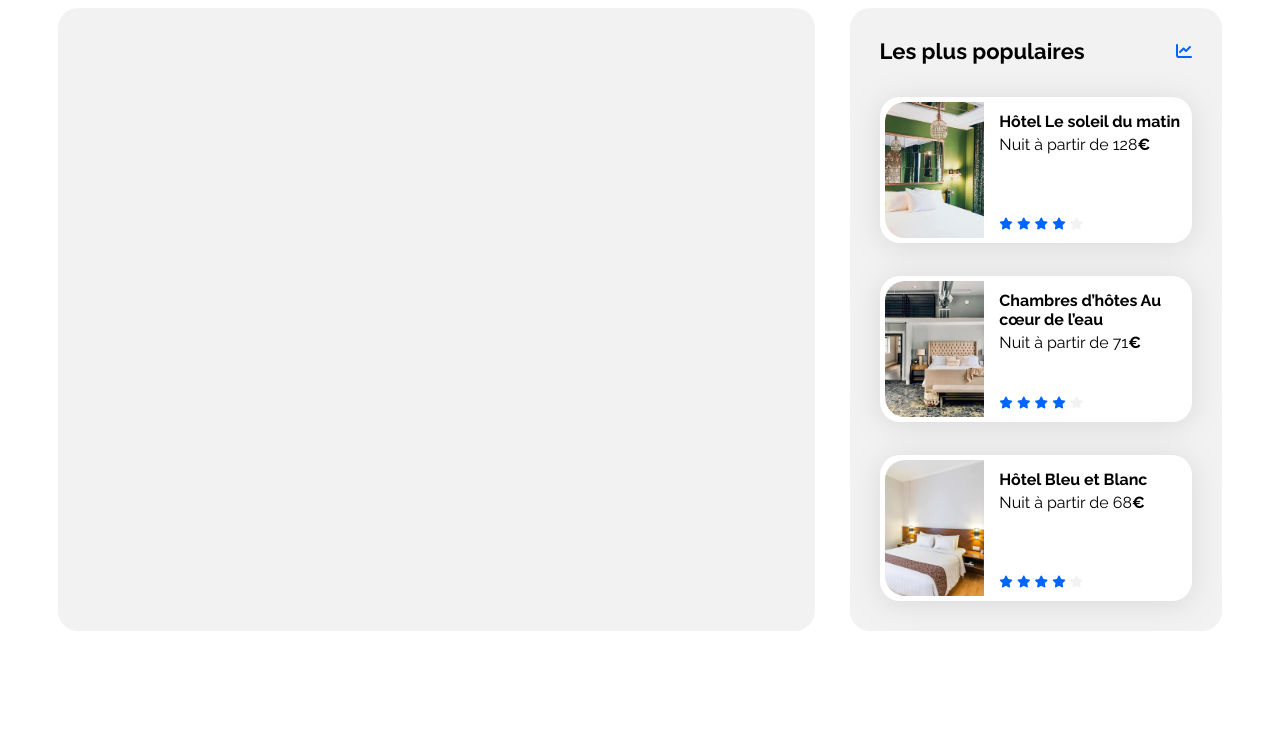
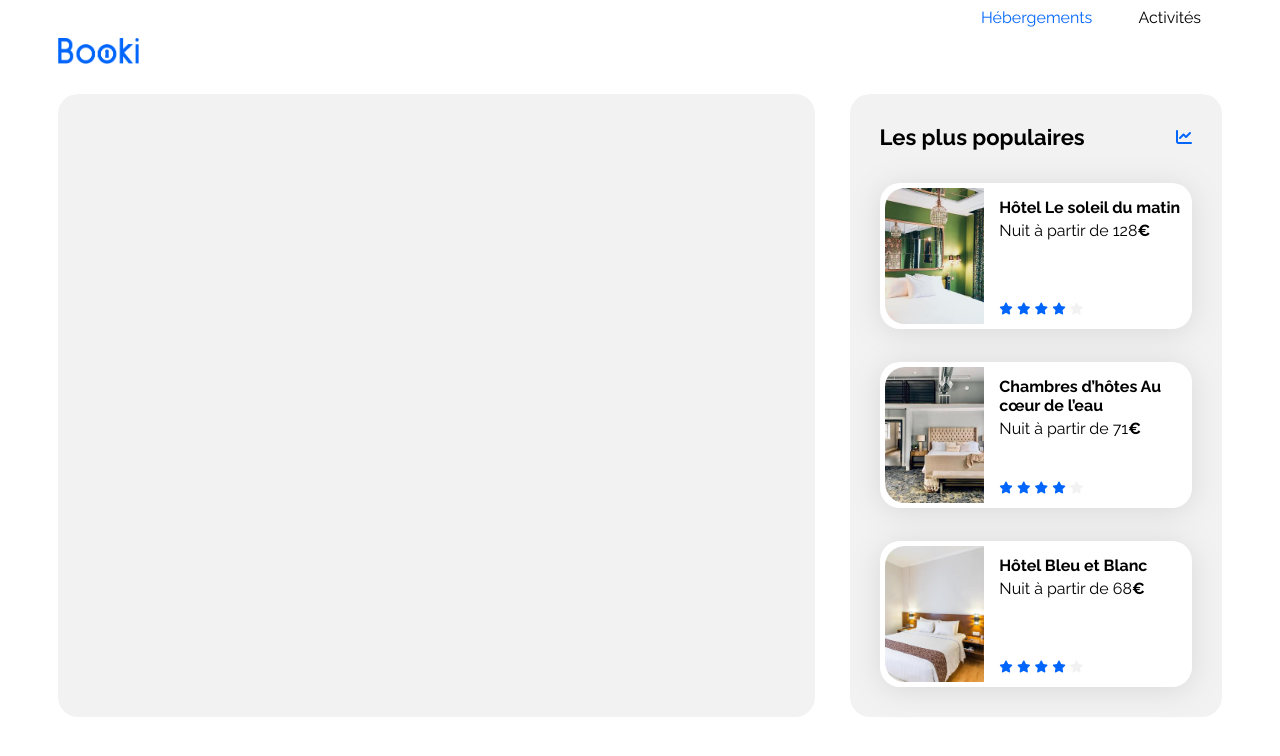
Before and after one commit to uu-0/booki, a plain HTML site: page index.html in a window 1280 px wide. Drawn offline with Linux system fonts and the light colour scheme.

Commit message:
Étape 3 : Intégrez le header du projet (ressources: https://openclassrooms.com/fr/courses/1603881-creez-votre-site-web-avec-html5-et-css3/8061384-faites-votre-mise-en-page-avec-flexbox https://flexboxfroggy.com/#fr)

```diff
--- a/css/style.css
+++ b/css/style.css
@@ -1,3 +1,32 @@
+/****** header ***********/
+.header-container{
+    display: flex;
+    justify-content: space-between;
+}
+
+#booki-logo{
+    padding: 30px 0px;
+    width: 7%;
+}
+
+.menu{
+    display: flex;
+    justify-content: space-around;
+}
+
+.nav-component{
+    margin: 15px;
+    padding: 6px;
+}
+
+.nav-component:hover{
+    border-top: 3px solid var(--main-color)
+}
+
+#btnHebergements{
+    color: #0065FC;
+}
+
 /****** General ***********/
 * {
     font-family: 'Raleway', sans-serif;
--- a/index.html
+++ b/index.html
@@ -16,7 +16,15 @@
 
 <body>
     <div class="main-container">
-        <header></header>
+        <header>
+            <div class="header-container">
+                <img id="booki-logo" src="images/logo/Booki.png" >
+                <div id="menu">
+                      <a href="#hebergements" id="btnHebergements" class="nav-component">Hébergements</a>
+                      <a href="#activity" id="btnActivites" class="nav-component">Activités</a>
+                </div>
+         </div>
+        </header>
         <main>
             <div class="hebergements-and-populaires">
                 <section class="hebergements">
```
